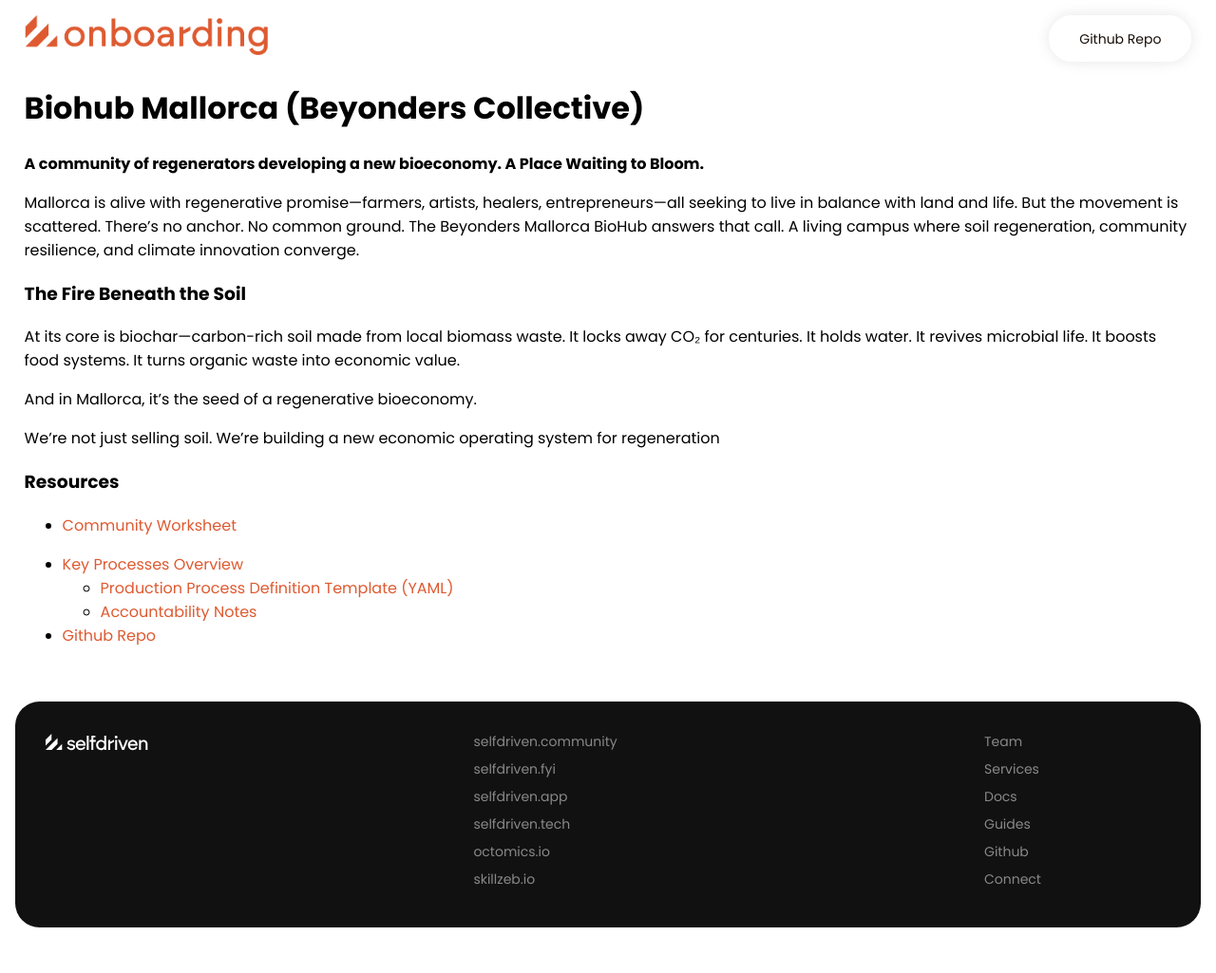
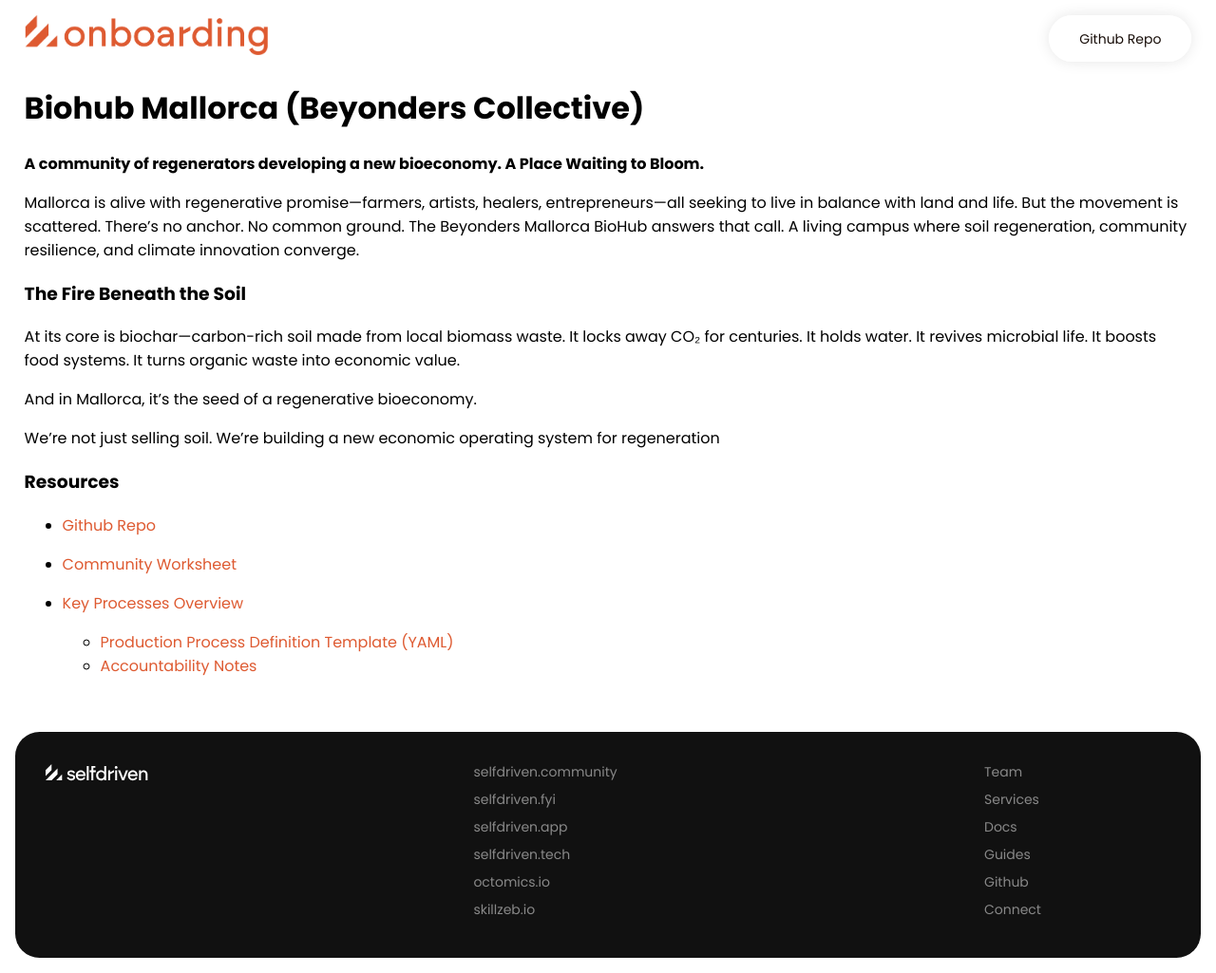
Before and after one commit to selfdriven-engagement/selfdriven-actuate, a Jekyll site: the page built from docs/pages/use-cases-biohub-mallorca.md, in a window 1280 px wide. Shown: the whole page at 95% size. Built offline with Jekyll 4.4.1, drawn with Linux system fonts in a browser that asks for light colours; before the commit the page ends 993 px from its top, so only the background shows below that.

```diff
--- a/docs/pages/use-cases-biohub-mallorca.md
+++ b/docs/pages/use-cases-biohub-mallorca.md
@@ -22,10 +22,10 @@ operating system for regeneration
 
 ### Resources
 
+- [Github Repo](https://github.com/selfdriven-foundation/onboarding/tree/main/use-cases/beyonders-collective-biohub-mallorca)
+
 - [Community Worksheet](https://github.com/selfdriven-foundation/onboarding/blob/main/use-cases/beyonders-collective-biohub-mallorca/biohub-mallorca-selfdriven-onboarding-community-worksheet-1.pdf)
 
 - [Key Processes Overview](https://github.com/selfdriven-foundation/onboarding/tree/main/use-cases/beyonders-collective-biohub-mallorca/use-cases-biohub-mallorca-design-processes.md)
     - [Production Process Definition Template (YAML)](https://github.com/selfdriven-foundation/onboarding/blob/main/use-cases/beyonders-collective-biohub-mallorca/use-cases-biohub-mallorca-process-production.yaml)
     - [Accountability Notes](https://github.com/selfdriven-foundation/onboarding/blob/main/use-cases/beyonders-collective-biohub-mallorca/use-cases-biohub-mallorca-process-production-accountabilty.md)
-
-- [Github Repo](https://github.com/selfdriven-foundation/onboarding/tree/main/use-cases/beyonders-collective-biohub-mallorca)
```
